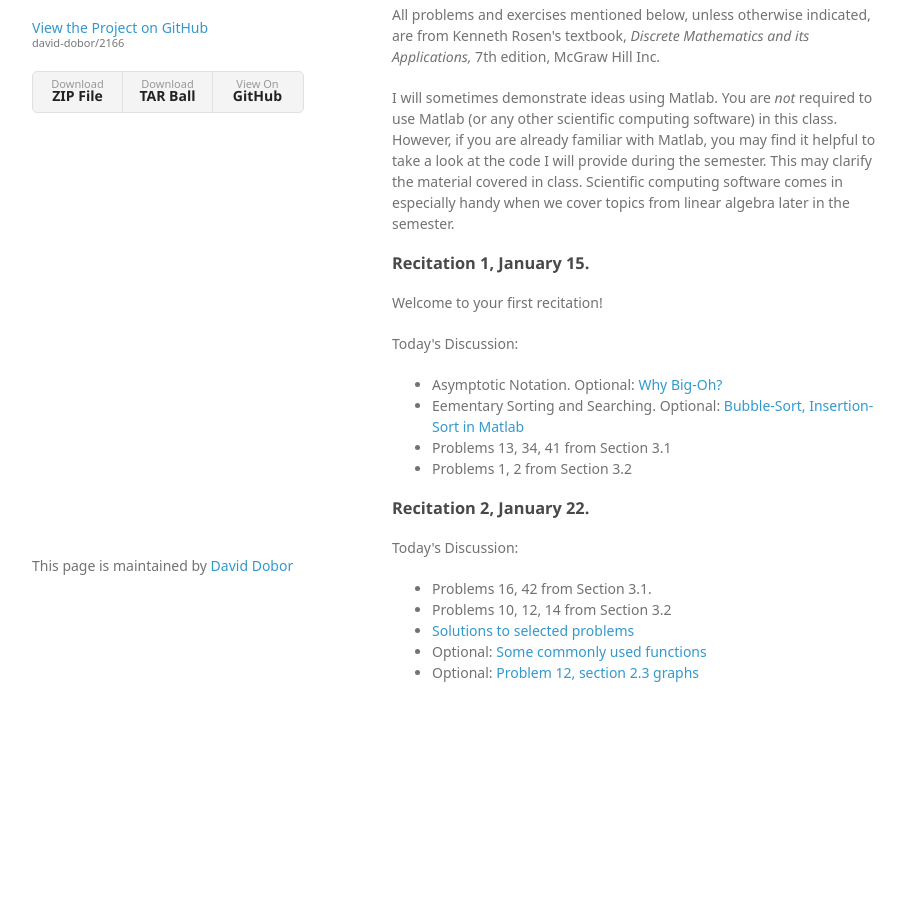
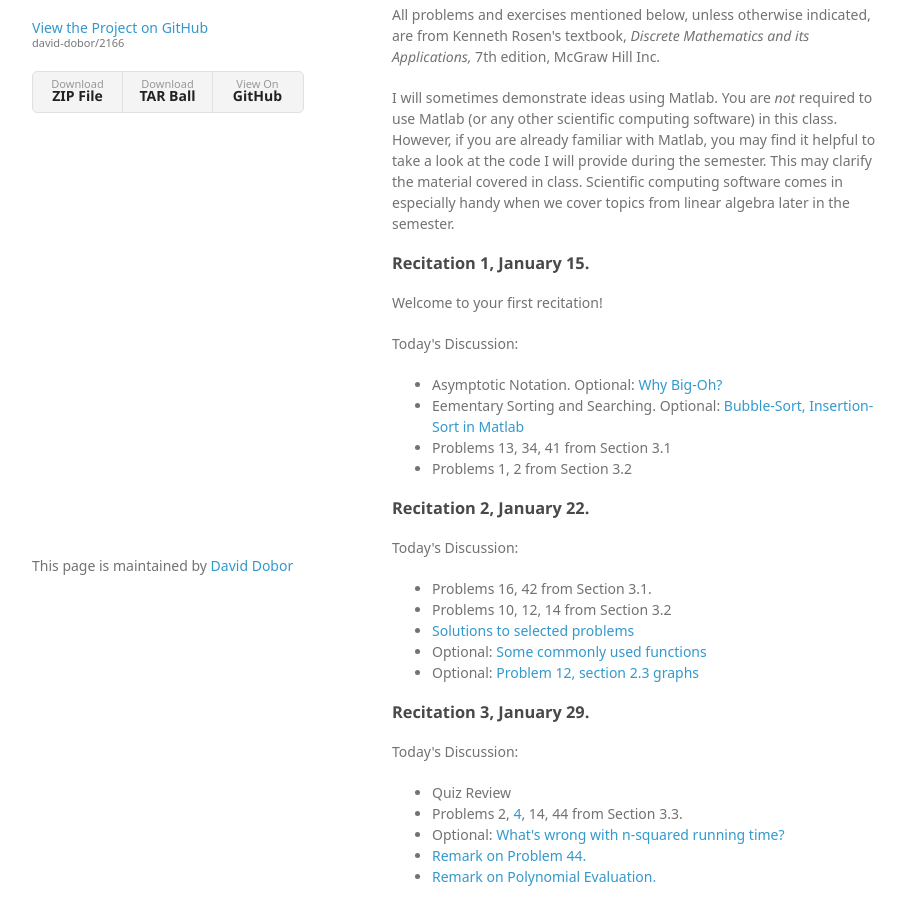
Before and after one commit to david-dobor/2166, a plain HTML site: page index.html in a window 1280 px wide. Shown: the part 154-1078 px from the top of the page, without its empty margins (178-1095 px from the left). Before the commit the page ends 907 px from the top, so only its background shows below. Drawn offline with Linux system fonts and the light colour scheme; a web font is replaced by a local one.

Commit message:
add recitation 3 materials

```diff
--- a/index.html
+++ b/index.html
@@ -67,6 +67,21 @@
           </ul>
         </p>
 
+
+      <h3>
+        <a id="designer-templates" class="anchor" href="#designer-templates" aria-hidden="true"><span class="octicon octicon-link"></span></a>Recitation 3, January 29.</h3>
+
+        <p>Today's Discussion:
+          <ul>
+            <li> Quiz Review </li>
+            <li> Problems 2, <a href="./3-Jan29/HornersRule.pdf">4</a>, 14, 44 from Section 3.3.
+            <li> Optional: <a href="./3-Jan29/WhyNsqrdBad.pdf">What's wrong with n-squared running time?</a>
+            <li> <a href="./3-Jan29/MatrixMultiply.pdf">Remark on Problem 44.</a>
+            <li> <a href="./3-Jan29/HornersRule.pdf">Remark on Polynomial Evaluation.</a>
+          </ul>
+        </p>
+
+
     </section>
 
     <footer>
```
Also changed, not shown: 3-Jan29/graph.png (added), 3-Jan29/processor.png (added), 7 other files.
